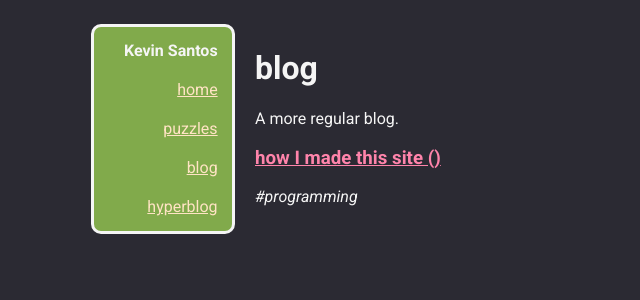
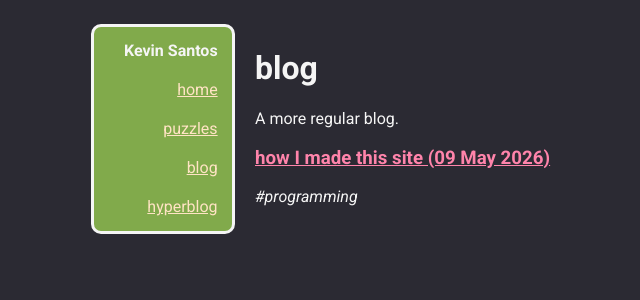
Before and after one commit to kev-santos/kev-santos.github.io, a Jekyll site: the page built from blog.html, in a window 1280 px wide. Shown: the top 300 px of the page, without its empty margins (109-749 px from the left). Built offline with Jekyll 4.4.1, drawn with Linux system fonts in a browser that asks for light colours; Markdown is read by kramdown in place of the engine named in the settings.

Commit message:
blog links

```diff
--- a/blog.html
+++ b/blog.html
@@ -10,7 +10,7 @@ A more regular blog.
   {% for post in site.categories.blog %}
     <li class="blog-listing">
 
-      <a href="{{ post.url }}" class="blog-listing-post-link"><h3>{{ post.title }} ({{ post.time}})</h3></a>
+      <a href="{{ post.url }}" class="blog-listing-post-link"><h3>{{ post.title }} ({{ post.date | date_to_string}})</h3></a>
 
       <div class="tag-list">
         {% for tag in post.tags %}
```
